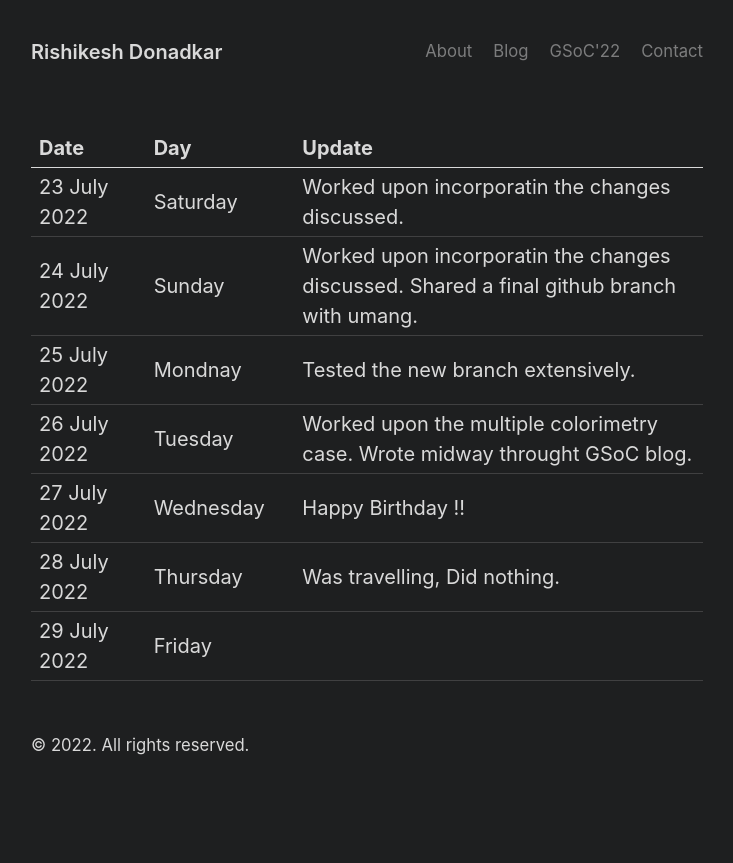
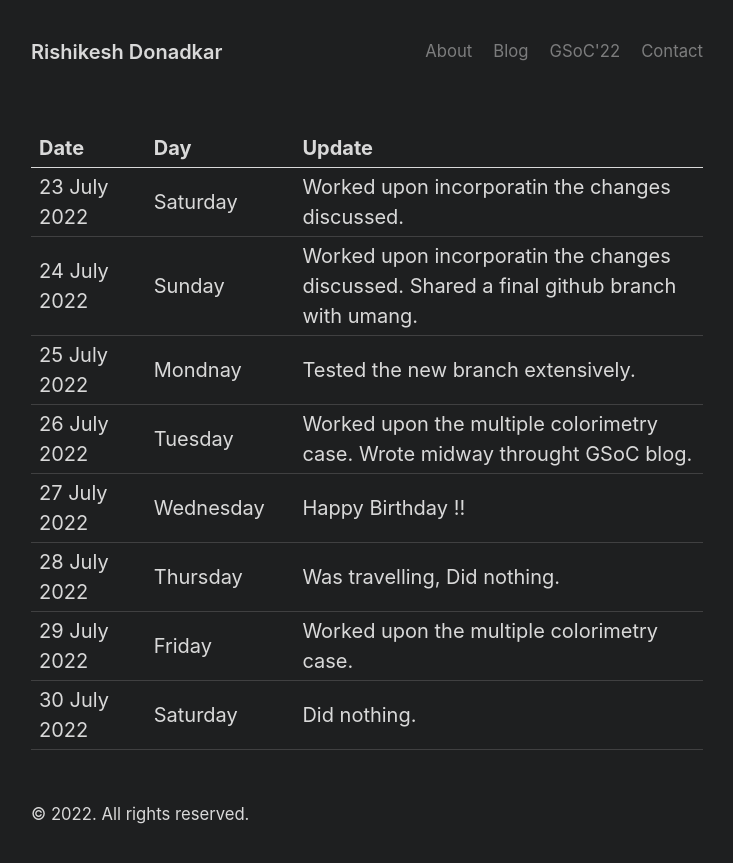
Before and after one commit to RISHI27-dot/rishi27-dot.github.io, a Jekyll site: the page built from gsoc/weeks/week_7.md, in a window 1280 px wide. Shown: the top 863 px of the page, without its empty margins (273-1006 px from the left). Built offline with Jekyll 4.4.1, drawn with Linux system fonts in a browser that asks for light colours.

Commit message:
update 29 July

```diff
--- a/gsoc/weeks/week_7.md
+++ b/gsoc/weeks/week_7.md
@@ -11,4 +11,5 @@ title: week 7
 26 July 2022 ||Tuesday        ||  Worked upon the multiple colorimetry case. Wrote midway throught GSoC blog.
 27 July 2022 ||Wednesday        ||  Happy Birthday !!
 28 July 2022 ||Thursday        || Was travelling, Did nothing.
-29 July 2022 ||Friday        ||
+29 July 2022 ||Friday        ||  Worked upon the multiple colorimetry case.
+30 July 2022 ||Saturday || Did nothing.
```
